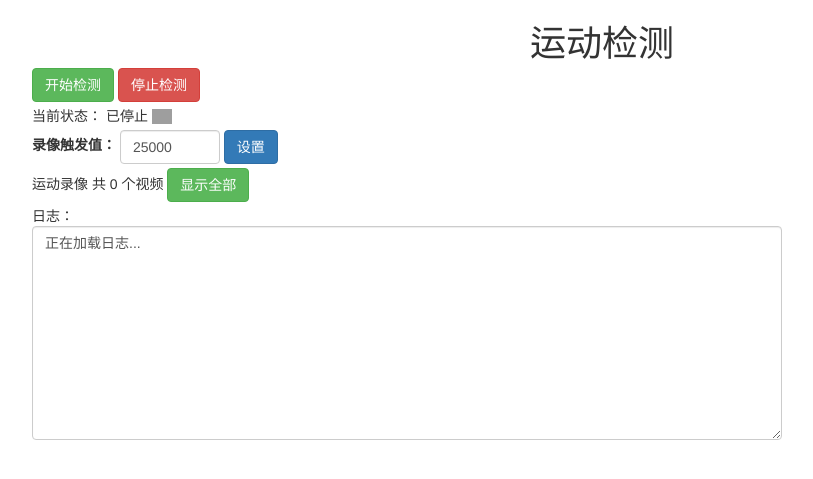
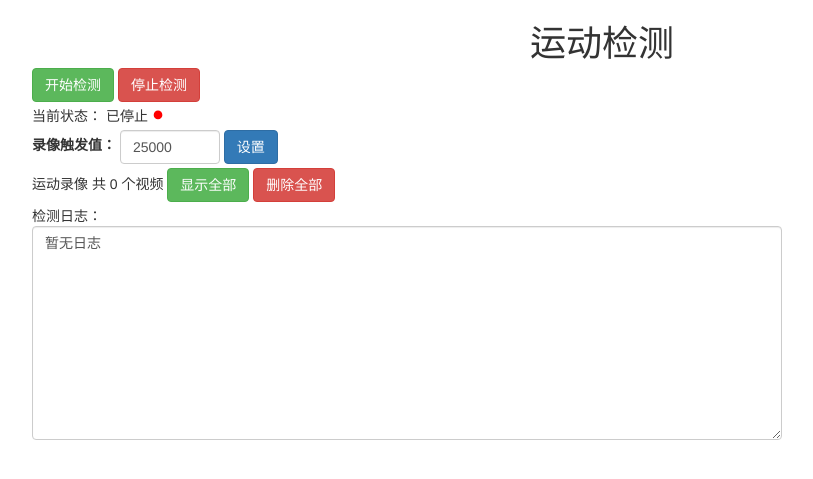
Before and after one commit to XiaoMiHongZhaJi/motion_detection_rtsp, a Flask app: page / in a window 1280 px wide. Shown: the top 479 px of the page, without its empty margins (38-851 px from the left). Run offline with Flask 3, Linux system fonts and the light colour scheme; some libraries are stand-ins or nearby versions; grey boxes are pictures that could not be loaded.

Commit message:
页面优化，删除所有录像按钮

```diff
--- a/app.py
+++ b/app.py
@@ -1,9 +1,12 @@
+import logging
 from flask import Flask, render_template, request, jsonify
 import threading
 import os
 from motion_detector import start_detection, stop_detection, get_motion_status, log_buffer, set_motion_threshold
 
 app = Flask(__name__)
+# 录像文件
+cap_folder = 'static/cap/'
 
 
 @app.route('/')
@@ -53,17 +56,32 @@ def set_threshold():
         return jsonify({"error": "Invalid threshold value"}), 400
 
 
+@app.route('/delete_all_videos', methods=['POST'])
+def delete_all_videos():
+    """删除所有视频文件"""
+    video_files = get_video_files()
+    for video in video_files:
+        try:
+            os.remove(os.path.join(cap_folder, video['filename']))
+            os.remove(os.path.join(cap_folder, video['thumbnail']))
+        except Exception as e:
+            logging.error(e)
+            return jsonify({"error": str(e)}), 500
+
+    return jsonify({"message": "所有视频已删除成功"}), 200
+
+
 @app.route('/get_status', methods=['GET'])
 def get_status():
     """获取当前状态"""
     is_running, is_recording, recording_video_file = get_motion_status()
     if is_running:
         if is_recording:
-            status = {"status": "录像中", "light": "yellow"}
+            status = {"status": "录像中"}
         else:
-            status = {"status": "检测中", "light": "green"}
+            status = {"status": "检测中"}
     else:
-        status = {"status": "已停止", "light": "red"}
+        status = {"status": "已停止"}
 
     return jsonify(status)
 
@@ -77,7 +95,6 @@ def get_logs():
 def get_video_files():
     """获取 cap 目录下的视频文件和缩略图"""
     video_files = []
-    cap_folder = 'static/cap'
 
     # 获取 cap 目录下所有 mp4 文件
     if not os.path.exists(cap_folder):
--- a/motion_detector.py
+++ b/motion_detector.py
@@ -140,9 +140,10 @@ def detect_motion(frame):
 
 
 def start_detection():
-    """启动监控检测"""
+    """启动运动检测"""
     global is_running, previous_frame, frame_sequence
     is_running = True
+    log_message(f"准备启动运动检测：{rtsp_url}")
 
     while is_running:
         frame_sequence = 0  # 重置帧序列
@@ -153,7 +154,7 @@ def start_detection():
             time.sleep(10)
             return
 
-        log_message(f"启动运动检测：{rtsp_url}")
+        log_message(f"已启动运动检测")
 
         cap_folder = 'static/cap'
 
@@ -188,16 +189,15 @@ def start_detection():
                     # 通知
                     caption = f"{current_time} 检测到运动\n变化区块：{fmt_contours_count}，变化量：{fmt_total_area} > {fmt_motion_threshold}"
                     # 异步操作（如果报错，则改为同步）
-                    # threading.Thread(target=send_file_to_telegram, args=(filename, caption)).start()
+                    threading.Thread(target=send_file_to_telegram, args=(filename, caption)).start()
                     # 同步操作
-                    send_file_to_telegram_sync(filename, caption)
+                    # send_file_to_telegram_sync(filename, caption)
                     previous_frame = None
                 elif total_area > 1:
                     log_message(f"变化区块：{fmt_contours_count}，变化量：{fmt_total_area} < {fmt_motion_threshold}")
 
         cap.release()
-        log_message(f"检测出错，重新启动...")
-        time.sleep(2)
+        log_message(f"cap已释放：{rtsp_url}")
 
 
 def get_motion_status():
@@ -210,9 +210,10 @@ def set_motion_threshold(motion_threshold_new):
 
 
 def stop_detection():
-    """暂停监控检测"""
+    """停止运动检测"""
     global is_running
     is_running = False
+    log_message(f"运动检测已停止：{rtsp_url}")
 
 
 if __name__ == '__main__':
--- a/templates/index.html
+++ b/templates/index.html
@@ -32,8 +32,8 @@
         <div class="col-md-12">
             <div class="d-flex align-items-center">
                 <span class="me-2">当前状态：</span>
-                <span id="status-text" class="fw-bold">已停止</span>
-                <img id="status-light" src="static/red-light.png" alt="Status Light" width="20" class="ms-2">
+                <span id="status-text" class="fw-bold"></span>
+                <span id="status-light" class="fw-bold"></span>
             </div>
         </div>
     </div>
@@ -56,6 +56,7 @@
             <div class="d-flex align-items-center">
                 <span class="me-2">运动录像 共 {{ video_count }} 个视频</span>
                 <button class="btn btn-success ms-2" onclick="showAllVideos()">显示全部</button>
+                <button class="btn btn-danger ms-2" onclick="deleteAllVideos()">删除全部</button>
                 <div id="video-list">
                     <div id="videos">
                         {% for video in video_files %}
@@ -76,9 +77,48 @@
     <div class="row mb-4">
         <div class="col-md-8">
             <div class="d-flex align-items-center">
-                <span class="me-2">日志：</span>
-                <textarea id="logs" class="form-control" rows="10">正在加载日志...</textarea>
+                <span class="me-2">检测日志：</span>
+                <textarea id="logs" class="form-control" rows="10">暂无日志</textarea>
             </div>
+        </div>
+    </div>
+</div>
+
+<!-- Bootstrap 模态框，用于确认删除 -->
+<div class="modal fade" id="deleteModal" tabindex="-1" aria-labelledby="deleteModalLabel" aria-hidden="true">
+    <div class="modal-dialog">
+        <div class="modal-content">
+            <div class="modal-header">
+                <h5 class="modal-title" id="deleteModalLabel">确认删除所有视频</h5>
+                <button type="button" class="btn-close" data-bs-dismiss="modal" aria-label="Close"></button>
+            </div>
+            <div class="modal-body">
+                <p>确认删除所有视频文件吗？</p>
+            </div>
+            <div class="modal-footer">
+                <button type="button" class="btn btn-secondary" data-bs-dismiss="modal">取消</button>
+                <button type="button" class="btn btn-danger" onclick="confirmDelete()">确认删除</button>
+            </div>
+        </div>
+    </div>
+</div>
+
+<!-- Bootstrap Toasts，用于显示操作提示 -->
+<div id="toast-container" style="position: absolute; top: 20px; right: 20px; z-index: 1050;">
+    <div id="successToast" class="toast align-items-center text-white bg-success border-0" role="alert" aria-live="assertive" aria-atomic="true" style="display: none;">
+        <div class="d-flex">
+            <div class="toast-body">
+                删除成功！
+            </div>
+            <button type="button" class="btn-close btn-close-white me-2 m-auto" data-bs-dismiss="toast" aria-label="Close"></button>
+        </div>
+    </div>
+    <div id="errorToast" class="toast align-items-center text-white bg-danger border-0" role="alert" aria-live="assertive" aria-atomic="true" style="display: none;">
+        <div class="d-flex">
+            <div class="toast-body">
+                删除失败！请稍后再试。
+            </div>
+            <button type="button" class="btn-close btn-close-white me-2 m-auto" data-bs-dismiss="toast" aria-label="Close"></button>
         </div>
     </div>
 </div>
@@ -108,11 +148,36 @@
             });
     }
 
+    // 删除所有视频的函数
+    function deleteAllVideos() {
+        if (confirm("确认删除所有视频文件吗？")) {
+            fetch('/delete_all_videos', {
+                method: 'POST'
+            })
+                .then(response => response.json())
+                .then(data => {
+                    if (data.message) {
+                        alert(data.message);
+                        // 刷新页面或者执行其他操作
+                        location.reload();  // 刷新页面，显示空的视频列表
+                    } else if (data.error) {
+                        alert("删除失败: " + data.error);
+                    }
+                })
+                .catch(error => {
+                    alert("删除失败: " + error);
+                });
+        }
+    }
+
     let logInterval = null;
     function updateLogs() {
         fetch('/get_logs')
             .then(response => response.json())
             .then(data => {
+                if(!data.logs){
+                    return;
+                }
                 const logs = data.logs.join('\n');  // 连接日志数组为多行文本
                 const textarea = document.getElementById('logs');
                 textarea.value = logs;
@@ -136,6 +201,7 @@
             .then(data => {
                 console.log(data);
                 updateStatus();
+                updateLogs();
             });
     }
 
@@ -156,20 +222,31 @@
         fetch('/get_status')
             .then(response => response.json())
             .then(data => {
-                const status = data.status
+                const status = data.status;
                 document.getElementById('status-text').textContent = data.status;
-                document.getElementById('status-light').src = 'static/' + data.light + '-light.png';
-
+                let light = '';
                 if(status == "已停止"){
+                    light = '<svg t="1734787639175" class="icon" viewBox="0 0 1024 1024" version="1.1" xmlns="http://www.w3.org/2000/svg" p-id="1855" data-darkreader-inline-fill="" width="12" height="12"><path d="M513.44055547 503.62447215m-369.73913846 0a369.73913845 369.73913845 0 1 0 739.47827697 0 369.73913845 369.73913845 0 1 0-739.47827697 0Z" fill="#FF0000" p-id="1856" data-darkreader-inline-fill="" style="--darkreader-inline-fill: #cc0000;"></path></svg>'
                     clearInterval(logInterval);
                     logInterval = null;
-                }else if(!logInterval){
-                    logInterval = setInterval(updateLogs, 2000);
+                }else if(status == "检测中"){
+                    light = '<svg t="1734786375155" class="icon" viewBox="0 0 1024 1024" version="1.1" xmlns="http://www.w3.org/2000/svg" p-id="1712" data-darkreader-inline-fill="" width="12" height="12"><path d="M513.44055547 503.62447215m-369.73913846 0a369.73913845 369.73913845 0 1 0 739.47827697 0 369.73913845 369.73913845 0 1 0-739.47827697 0Z" fill="#1afa29" p-id="1713" data-darkreader-inline-fill="" style="--darkreader-inline-fill: #04bb3b;"></path></svg>'
+                    if(!logInterval){
+                        logInterval = setInterval(updateLogs, 2000);
+                    }
+                    const textarea = document.getElementById('logs');
+                    textarea.value = "日志加载中...";
+                }else if(status == "录像中"){
+                    light = '<svg t="1734788083149" class="icon" viewBox="0 0 1024 1024" version="1.1" xmlns="http://www.w3.org/2000/svg" p-id="2284" data-darkreader-inline-fill="" width="12" height="12"><path d="M513.44055547 503.62447215m-369.73913846 0a369.73913845 369.73913845 0 1 0 739.47827697 0 369.73913845 369.73913845 0 1 0-739.47827697 0Z" fill="#f4ea2a" p-id="2285" data-darkreader-inline-fill="" style="--darkreader-inline-fill: #847e07;"></path></svg>'
+                    if(!logInterval){
+                        logInterval = setInterval(updateLogs, 2000);
+                    }
                 }
+                document.getElementById('status-light').innerHTML = light
             });
     }
 
-    updateStatus()
+    updateStatus();
 
     // setInterval(updateStatus, 1000);  // 每秒更新一次状态
 
```
